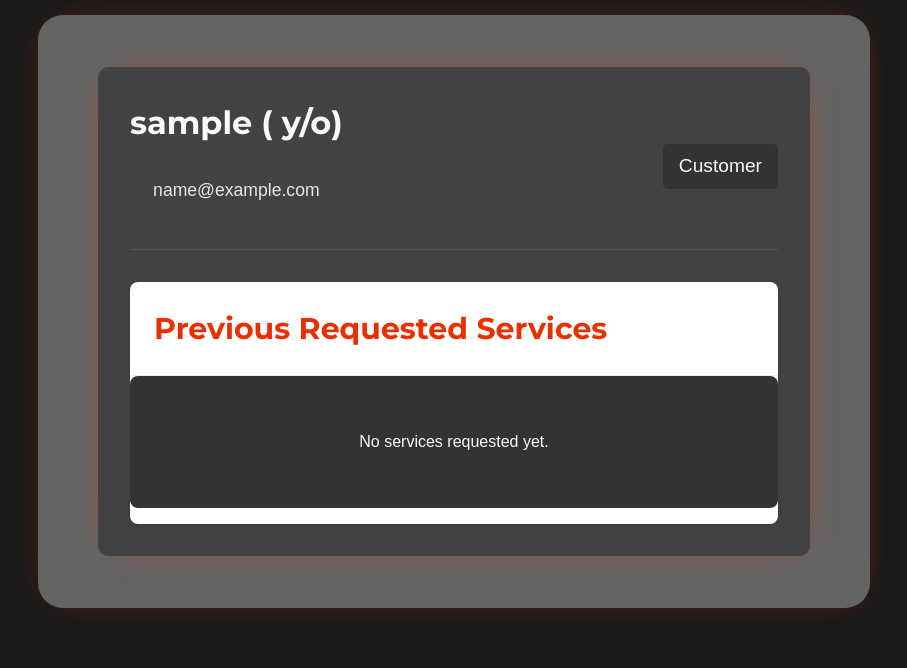
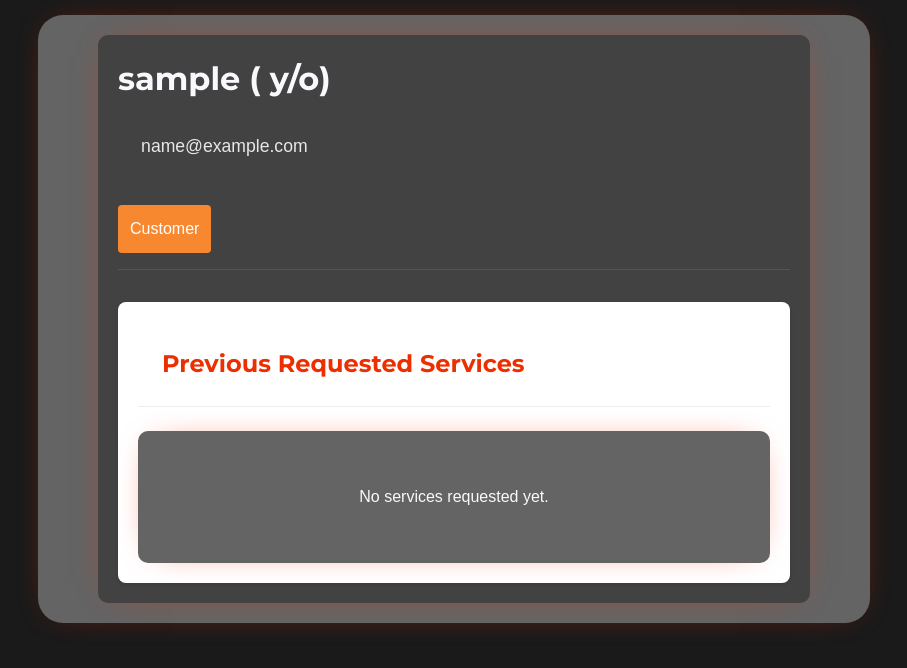
Before and after one commit to hezronokwach/FixAndServe, a Django app: a page that uses netfix/main/templates/main/base.html in a window 1280 px wide. Shown: the part 83-751 px from the top of the page, without its empty margins (186-1093 px from the left). Run offline with Django 3.2, Linux system fonts and the light colour scheme; a user stored in the database is signed in; tables that the repository leaves empty hold one stand-in row (values such as "Sample post").

Commit message:
style: Add consistent styling

```diff
--- a/netfix/users/static/users/css/auth.css
+++ b/netfix/users/static/users/css/auth.css
@@ -189,8 +200,8 @@ body {
 /* Profile Styles */
 .profile-container {
     max-width: 1200px;
-    margin: 2rem auto;
-    padding: 2rem;
+    margin: 0 auto;
+    padding: 20px;
     background-color: #424242;
     border-radius: 10px;
     box-shadow: 0px 0px 35px -20px #ec2f00;
@@ -201,6 +212,8 @@ body {
     justify-content: space-between;
     align-items: center;
     margin-bottom: 2rem;
+    flex-direction: column;
+    align-items: flex-start;
     padding-bottom: 1rem;
     border-bottom: 1px solid #555;
 }
@@ -217,22 +230,27 @@ body {
 }
 
 .user-type {
-    color: #f9f8fd;
-    font-size: 1.2rem;
-    padding: 0.5rem 1rem;
-    background-color: #333;
-    border-radius: 5px;
+    background-color: var(--warm-orange);
+    color: white;
+    padding: 0.75rem;
+    border-radius: 4px;
+    margin-top: 1rem;
 }
 
 .services-section {
+    display: flex;
+    flex-direction: column;
+    gap: 1.5rem;
     background: white;
     border-radius: 8px;
     box-shadow: 0 2px 4px rgba(0,0,0,0.1);
+    padding: 20px;
     overflow: hidden;
 }
 
 .services-section h2 {
     color: #ec2f00;
+    font-size: 1.5rem;
     margin-bottom: 1.5rem;
     padding: 1.5rem;
     margin: 0;
@@ -240,18 +258,14 @@ body {
 }
 
 .service-item {
-    background-color: #333;
-    padding: 1rem;
-    margin-bottom: 1rem;
-    border-radius: 8px;
+    background-color: #646464;
     padding: 1.5rem;
+    border-radius: 10px;
+    box-shadow: 0px 0px 35px -20px #ec2f00;
     border-bottom: 1px solid #eee;
-    transition: background-color 0.2s;
 }
 
-.service-item:hover {
-    background-color: #f8f9fa;
-}
+
 
 .service-item:last-child {
     border-bottom: none;
--- a/netfix/users/templates/users/register_company.html
+++ b/netfix/users/templates/users/register_company.html
@@ -33,7 +33,7 @@
         </div>
         {% endfor %}
 
-        <button type="submit" class="btn btn-primary">Register Company</button>
+        <button type="submit" class="btn-primary">Register Company</button>
     </form>
 
     <!-- <div class="auth-links">
--- a/netfix/users/templates/users/register_customer.html
+++ b/netfix/users/templates/users/register_customer.html
@@ -33,7 +33,7 @@
         </div>
         {% endfor %}
 
-        <button type="submit" class="btn btn-primary">Register</button>
+        <button type="submit" class="btn-primary">Register</button>
     </form>
 
     <!-- <div class="auth-links">
```
Also changed, not shown: other parts of netfix/users/static/users/css/auth.css (+34 -18 lines), netfix/users/templates/users/login.html (+7 -8 lines).
